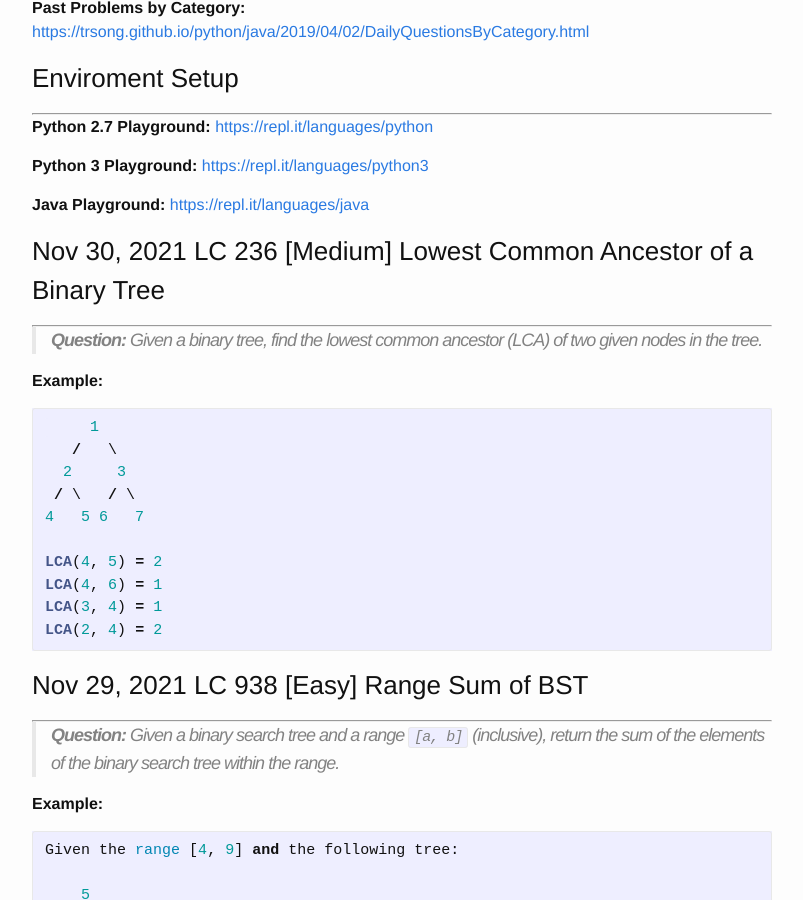
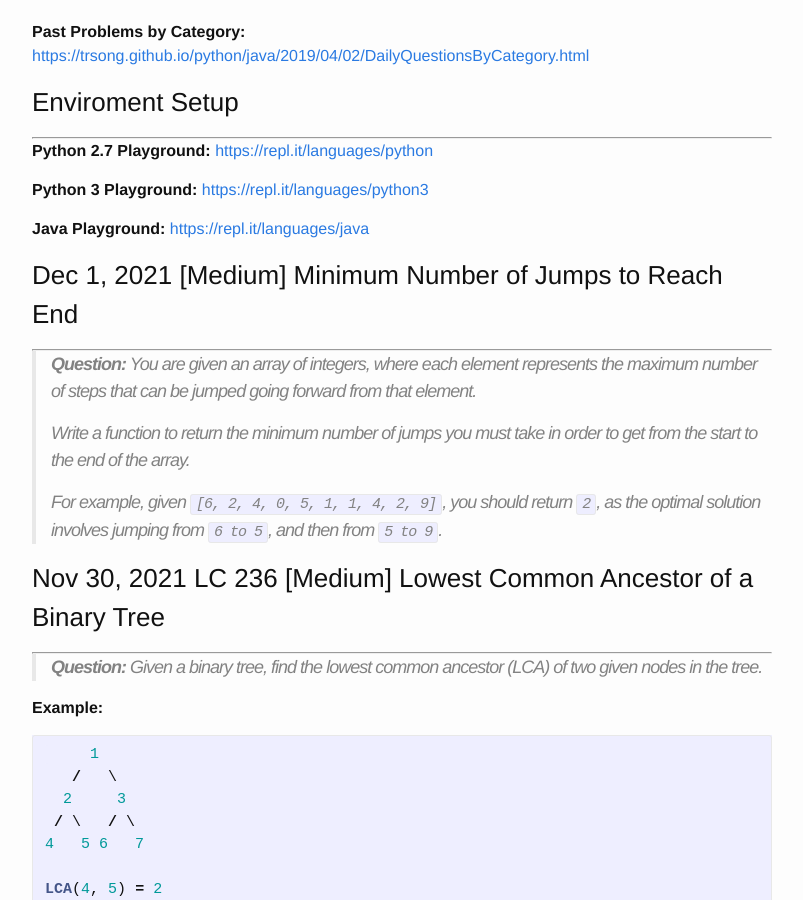
Before and after one commit to trsong/trsong.github.io, a Jekyll site: the page built from _posts/2021-11-01-DailyQuestionsNov.md, in a window 1280 px wide and 900 px high, scrolled down 1050 px. Shown: the whole window, without its empty margins (238-1041 px from the left). Built offline with Jekyll 4.4.1, drawn with Linux system fonts in a browser that asks for light colours; some of the changed text lies outside the part shown.

Commit message:
Add Dec 1 question

```diff
--- a/_posts/2021-11-01-DailyQuestionsNov.md
+++ b/_posts/2021-11-01-DailyQuestionsNov.md
@@ -19,6 +19,15 @@ categories: Python/Java
 **Python 3 Playground:** [https://repl.it/languages/python3](https://repl.it/languages/python3)
 
 **Java Playground:** [https://repl.it/languages/java](https://repl.it/languages/java)
+
+
+### Dec 1, 2021 \[Medium\] Minimum Number of Jumps to Reach End
+---
+> **Question:** You are given an array of integers, where each element represents the maximum number of steps that can be jumped going forward from that element.
+>
+> Write a function to return the minimum number of jumps you must take in order to get from the start to the end of the array.
+>
+> For example, given `[6, 2, 4, 0, 5, 1, 1, 4, 2, 9]`, you should return `2`, as the optimal solution involves jumping from `6 to 5`, and then from `5 to 9`.
 
 
 ### Nov 30, 2021  LC 236 \[Medium\] Lowest Common Ancestor of a Binary Tree
```
